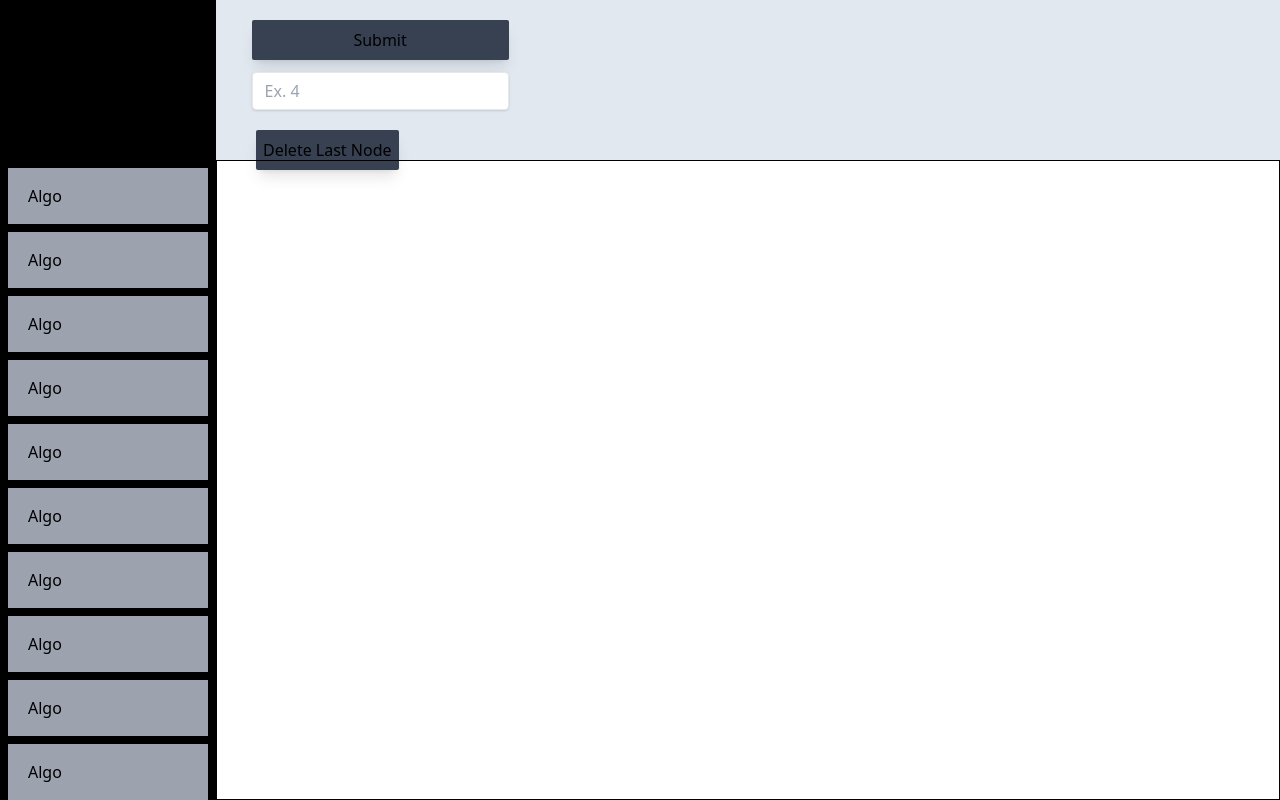
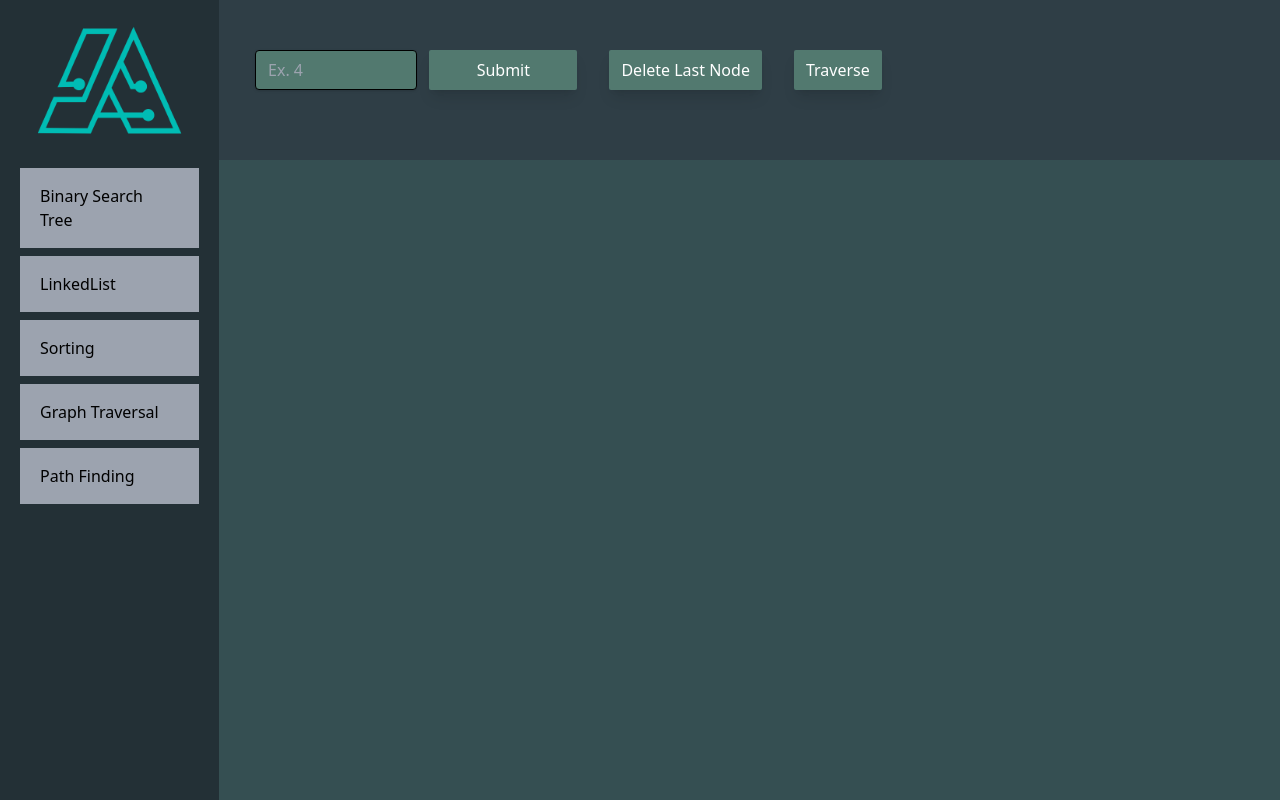
Before and after one commit to nh124/DataAlgorithmVisualizer, a React (Vite) app: page / in a window 1280 px wide. Built offline with nearby package versions, Linux system fonts and the light colour scheme.

Commit message:
Added Traverse animation.

```diff
--- a/src/App.tsx
+++ b/src/App.tsx
@@ -16,7 +16,8 @@ const ll = new linkedList<NodeType>();
 const App = () => {
   const [addOrDelete, setAddOrDelete] = useState(false);
   const [nodes, setNodes] = useState([]);
-  const [slideX, setSlideX] = useState(0);
+  const [slideX, setSlideX] = useState(4);
+  const [startAnimation, setStartAnimation] = useState(false);
   return (
     <div className="flex flex-row">
       <SidePanel />
@@ -25,11 +26,23 @@ const App = () => {
         <SlideContext.Provider
           value={{ addOrDelete, setAddOrDelete, slideX, setSlideX }}
         >
-          <div className="w-full h-[20%] bg-slate-200 flex flex-col px-5 py-5 gap-5">
+          <div className="w-full h-[20%] bg-[#2f3e46] flex flex-row px-5 py-5">
             <AddNode ll={ll} setNodes={setNodes} nodes={nodes} />
             <DeleteNode ll={ll} setNodes={setNodes} nodes={nodes} />
+            <div className="flex h-[100px] items-center gap-3 px-4 text-white w-fit">
+              <button
+                className="hover:cursor-pointer w-full h-auto bg-[#52796f] rounded-sm py-2 shadow-lg hover:scale-105 ease-in-out duration-300 px-3"
+                onClick={() => setStartAnimation(true)}
+              >
+                Traverse
+              </button>
+            </div>
           </div>
-          <NodeTraversal nodes={nodes} />
+          <NodeTraversal
+            nodes={nodes}
+            startAnimation={startAnimation}
+            setStartAnimation={setStartAnimation}
+          />
         </SlideContext.Provider>
       </div>
     </div>
--- a/src/Components/Node/index.tsx
+++ b/src/Components/Node/index.tsx
@@ -1,23 +1,29 @@
 import { React } from "react";
 import { FaArrowRightLong } from "react-icons/fa6";
 import DelayRender from "../../Hooks/DelayRender.tsx";
-const Node = ({ node, nodeStatus }) => {
+const Node = ({ node, nodeStatus, index, currentIndex, startAnimation }) => {
   const shouldRender = DelayRender(1000);
   return (
     <div
-      className={`flex flex-row items-center relative  w-[80px] ${
+      className={`flex flex-row items-center relative  w-[80px] text-white ${
         !nodeStatus ? "animate-zoomoutAnimation" : ""
-      }`}
+      }
+
+      `}
     >
       <div
-        className={`box w-[50px] h-[50px] rounded-full flex justify-center items-center bg-green-800 font-bold text-green-800 text-3xl animate-zoominAnimation relative z-10 `}
+        className={`box w-[50px] h-[50px] rounded-full flex justify-center items-center border border-[#84a98c] font-bold text-2xl ${
+          !startAnimation ? "animate-zoominAnimation" : ""
+        } relative z-10 ${
+          currentIndex === index ? "bg-[#84a98c] animate-traverAnimate" : ""
+        }`}
       >
         {node}
       </div>
 
       {shouldRender ? (
         <div className={`animate-slideAnimation absolute right-0 z-0}`}>
-          <FaArrowRightLong size={30} color="#2E7D32" />
+          <FaArrowRightLong size={30} color="#84a98c" />
         </div>
       ) : null}
     </div>
--- a/src/Components/NodeTraversal/NodeTraversal.tsx
+++ b/src/Components/NodeTraversal/NodeTraversal.tsx
@@ -1,36 +1,60 @@
 import { BsArrow90DegUp } from "react-icons/bs";
+import { BsArrow90DegLeft } from "react-icons/bs";
 import Node from "../Node/index.tsx";
 import { useEffect, useState } from "react";
 import { useContext } from "react";
 import SlideContext from "../../Context/SlideContext.tsx";
-const NodeTraversal = ({ nodes }) => {
+const NodeTraversal = ({ nodes, startAnimation, setStartAnimation }) => {
   const { addOrDelete, setAddOrDelete, slideX } = useContext(SlideContext);
-  const [prevNodesLength, setPrevNodesLength] = useState(0);
-  const [style, setStyle] = useState({ transform: `translateX(${slideX}px)` });
+  const [style1, setStyle1] = useState({
+    transform: `translateX(${slideX}px)`,
+  });
+  const [style2, setStyle2] = useState({
+    transform: `translateX(${slideX}px)`,
+  });
+  const [currentIndex, setCurrentIndex] = useState(-1);
+  const [nodeStatus1, setNodeStatus1] = useState("T");
+  const [nodeStatus2, setNodeStatus2] = useState("H");
+
   useEffect(() => {
     if (nodes.length < 1 || addOrDelete === null) {
       return;
-    }
+    } else if (nodes.length > 1) {
       if (addOrDelete === true) {
-      console.log(slideX);
         const updatedStyle = {
           transform: `translateX(${slideX}px)`,
           transition: "transform 0.3s ease-in-out",
         };
-      setStyle(updatedStyle);
+        setStyle1(updatedStyle);
       } else if (addOrDelete === false) {
-      console.log(slideX);
         const updatedStyle = {
           transform: `translateX(${slideX}px)`,
           transition: "transform 0.3s ease-in-out",
         };
-      setStyle(updatedStyle);
+        setStyle2(updatedStyle);
+        setTimeout(() => {
+          setStyle1(updatedStyle);
+        }, 2000);
       }
+    }
+  }, [nodes.length, addOrDelete, setAddOrDelete]);
 
-    console.log(style);
-  }, [nodes.length, addOrDelete, setAddOrDelete]);
+  useEffect(() => {
+    if (startAnimation && currentIndex < nodes.length) {
+      let timeout = setTimeout(() => {
+        setCurrentIndex(currentIndex + 1);
+        return () => {
+          clearTimeout(timeout);
+        };
+      }, 1000);
+    } else {
+      setCurrentIndex(-1);
+      setStartAnimation(false);
+    }
+  }, [startAnimation, currentIndex]);
+
   return (
-    <div className="w-full h-[80%] border bottom-3 border-black flex flex-col justify-start items-start py-10 px-10">
+    <div className="w-full h-[80%] bg-[#354f52] flex flex-col justify-start items-start py-10 px-10 text-[#84a98c] relative">
       <div className="flex flex-col">
         <div className="flex flex-row">
           {nodes.map((value, index) => {
@@ -39,18 +63,33 @@ const NodeTraversal = ({ nodes }) => {
                 key={index}
                 node={value.value}
                 nodeStatus={value.isVisible}
+                currentIndex={currentIndex}
+                index={index}
+                startAnimation={startAnimation}
               />
             );
           })}
         </div>
 
         {nodes.length > 0 && (
+          <div className="flex flex-row absolute top-[9%] left-0 gap-2">
             <div
-            className={`ml-4 flex flex-row gap-3 mt-2 w-[200px] animate-slideAnimation`}
-            style={style}
+              className={`flex flex-row gap-3 w-fit animate-slideAnimation`}
+              style={style2}
             >
-            <BsArrow90DegUp size={30} />
-            <span className="flex mt-4">{slideX}</span>
+              <span className="flex mt-3">{nodeStatus2}</span>
+              <BsArrow90DegLeft
+                size={30}
+                style={{ color: "#84a98c", rotate: "90deg" }}
+              />
+            </div>
+            <div
+              className={`flex flex-row gap-3 w-fit animate-slideAnimation`}
+              style={style1}
+            >
+              <BsArrow90DegUp size={30} style={{ color: "#84a98c" }} />
+              <span className="flex mt-3">{nodeStatus1}</span>
+            </div>
           </div>
         )}
       </div>
--- a/src/Components/SidePanel/index.tsx
+++ b/src/Components/SidePanel/index.tsx
@@ -1,20 +1,24 @@
-import React from "react";
-
+import Logo from "../../assets/Logo.png";
 const SidePanel = () => {
+  const Algorithms = [
+    "Binary Search Tree",
+    "LinkedList",
+    "Sorting",
+    "Graph Traversal",
+    "Path Finding",
+  ];
   return (
-    <div className="w-[20%] h-screen bg-black left-0 flex flex-col gap-2 px-2">
+    <div className="w-[20%] h-screen bg-[#233036] left-0 flex flex-col gap-2 px-5 min-[3000px]:w-[10%]">
       <div className="flex justify-center items-center w-full h-[20%]">
-        Logo
+        <img src={Logo} alt="" />
       </div>
-      {Array.from({ length: 10 })
-        .fill(null)
-        .map((_, index) => {
+      {Algorithms.map((algo, index) => {
         return (
           <div
             key={index}
-              className="py-4 px-5 flex justify-start items-center hover:cursor-pointer bg-gray-400"
+            className="py-4 px-5 flex justify-start items-center hover:cursor-pointer bg-gray-400 hover:scale-110 duration-300 ease-in-out"
           >
-              Algo
+            {algo}
           </div>
         );
       })}
--- a/src/Functions/AddNode/index.tsx
+++ b/src/Functions/AddNode/index.tsx
@@ -3,8 +3,7 @@ import SlideContext from "../../Context/SlideContext";
 
 const AddNode = ({ ll, setNodes, nodes }) => {
   const [inputNode, setInputNode] = useState("");
-  const { addOrDelete, setAddOrDelete, setSlideX, slideX } =
-    useContext(SlideContext);
+  const { setAddOrDelete, setSlideX, slideX } = useContext(SlideContext);
   const handleSubmit = (e) => {
     e.preventDefault();
     if (nodes.length <= 13) {
@@ -17,6 +16,7 @@ const AddNode = ({ ll, setNodes, nodes }) => {
       setAddOrDelete(true);
       if (nodes.length >= 1) {
         setSlideX(slideX + 80);
+        console.log(slideX);
       }
     } else {
       alert("Max limit reached");
@@ -31,15 +31,11 @@ const AddNode = ({ ll, setNodes, nodes }) => {
     <form
       action=""
       onSubmit={handleSubmit}
-      className="flex h-[100px] items-center gap-3 px-4"
+      className="flex h-[100px] items-center gap-3 px-4 text-white w-fit"
     >
-      <div class="flex flex-col gap-3">
+      <div class="flex flex-row gap-3">
         <input
-          type="submit"
-          className="hover:cursor-pointer w-full h-auto bg-gray-700 rounded-sm py-2 shadow-lg hover:scale-105 ease-in-out duration-300"
-        />
-        <input
-          class="shadow appearance-none border rounded w-full py-2 px-3 text-gray-700 leading-tight focus:outline-none focus:shadow-outline"
+          class="shadow appearance-none border border-black rounded w-full py-2 px-3 text-gray-300 leading-tight focus:outline-none focus:shadow-outlin bg-[#52796f]"
           id="Node"
           type="number"
           placeholder="Ex. 4"
@@ -48,6 +44,10 @@ const AddNode = ({ ll, setNodes, nodes }) => {
           required
           max="10"
         />
+        <input
+          type="submit"
+          className="hover:cursor-pointer w-full h-auto bg-[#52796f] rounded-sm py-2 shadow-lg hover:scale-105 ease-in-out duration-300"
+        />
       </div>
     </form>
   );
--- a/src/Functions/DeleteNode/index.tsx
+++ b/src/Functions/DeleteNode/index.tsx
@@ -2,8 +2,7 @@
 import { useContext } from "react";
 import SlideContext from "../../Context/SlideContext";
 const DeleteNode = ({ ll, setNodes, nodes }) => {
-  const { addOrDelete, setAddOrDelete, setSlideX, slideX } =
-    useContext(SlideContext);
+  const { setAddOrDelete, setSlideX, slideX } = useContext(SlideContext);
   const deleteLastNode = () => {
     if (nodes.length > 0) {
       let nodesCopy = [...nodes];
@@ -11,10 +10,8 @@ const DeleteNode = ({ ll, setNodes, nodes }) => {
       lastItem.isVisible = false;
       setNodes(nodesCopy);
       setAddOrDelete(false);
-      if (nodes.length > 1) {
-        setSlideX(slideX - 80);
-      }
 
+      setSlideX(slideX - 80);
       setTimeout(() => {
         ll.deleteLast();
         setNodes(ll.display());
@@ -23,8 +20,13 @@ const DeleteNode = ({ ll, setNodes, nodes }) => {
   };
 
   return (
-    <div className="flex w-[14%] py-2 hover:cursor-pointer h-auto bg-gray-700 rounded-sm shadow-lg hover:scale-105 ease-in-out duration-300 justify-center ml-5">
-      <button onClick={deleteLastNode}>Delete Last Node</button>
+    <div className="flex h-[100px] items-center gap-3 px-4 text-white w-fit">
+      <button
+        className="hover:cursor-pointer w-full h-auto bg-[#52796f] rounded-sm py-2 shadow-lg hover:scale-105 ease-in-out duration-300 px-3"
+        onClick={deleteLastNode}
+      >
+        Delete Last Node
+      </button>
     </div>
   );
 };
--- a/tailwind.config.js
+++ b/tailwind.config.js
@@ -14,22 +14,22 @@ export default {
           "50%": { transform: "scale(1.2)" },
           "100%": { transform: "scale(0)" },
         },
+        traver: {
+          "0%": { transform: "scale(1)" },
+          "50%": { transform: "scale(1.2)" },
+          "100%": { transform: "scale(1)" },
+        },
         slideAnimation: {
           "0%": { transform: "translateX(-15px)" },
           "50%": { transform: "translateX(5px)" },
           "100%": { transform: "translateX(0px)" },
-        },
-        wiggle: {
-          "0%": { transform: "rotate(30deg)" },
-          "50%": { transform: "rotate(0deg)" },
-          "100%": { transform: "rotate(-30deg)" },
         },
       },
       animation: {
         zoominAnimation: "zoominAnimation 1s ease-in-out ",
         zoomoutAnimation: "zoomoutAnimation 1s ease-in-out ",
         slideAnimation: "slideAnimation 0.5s ease-in-out ",
-        wiggleAnimation: "wiggle 1s ease-in-out ",
+        traverAnimate: "traver 1s ease-in-out ",
       },
     },
   },
```
Also changed, not shown: src/assets/Logo.png (added). Lines whose indentation alone changed are shown as unchanged.
